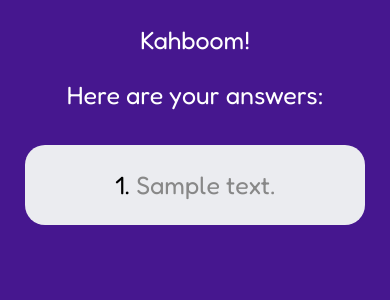
After one commit to Mondmarmelade/Kahboom, a Flask app: template templates/mobile/answers.html in a window 390 px wide. The commit adds this page. Shown: the top 300 px of the page. Run offline with Flask 2, Linux system fonts and the light colour scheme; the template is opened without the code that fills it: most values are stand-ins (such as "Sample title", 1, 10 or a date in 2020).

Commit message:
Added mobile design for the Answers page

```diff
--- a/app.py
+++ b/app.py
@@ -16,7 +16,8 @@ def index():
     return render_template("index.html")
 
 @app.route('/quizID/<ID>')
-def quizIDURL(ID):
+@mobile_template('{mobile/}answers.html')
+def quizIDURL(template, ID):
     try:
         response = ur.urlopen("https://play.kahoot.it/rest/kahoots/" + ID)
         q = json.loads(response.read())["questions"]
@@ -42,7 +43,7 @@ def quizIDURL(ID):
                         }
                         answers.append(newAnswer)
 
-        return render_template("answers.html", answers=answers)
+        return render_template(template, answers=answers)
         #Returns awnsers.html
 
     except urllib.error.HTTPError as exception:
@@ -69,7 +70,6 @@ def quizName(template ,Name):
             selects.append(newSelect)
 
 
-        # return render_template("select.html", selects=selects)
         return render_template(template, selects=selects)
         #Returns select.html
 
--- a/static/styles/answers.css
+++ b/static/styles/answers.css
@@ -19,7 +19,6 @@ body {
 
 .answer {
   display: flex;
-  /* justify-content: space-evenly; */
   justify-content: space-between;
   align-items: center;
   width: 80%;
--- /dev/null
+++ b/static/styles/mobile/answers.css
@@ -0,0 +1,3 @@
+.answer {
+  justify-content: center !important;
+}
--- /dev/null
+++ b/templates/mobile/answers.html
@@ -0,0 +1,38 @@
+<!DOCTYPE html>
+<html lang="en">
+<head>
+    <meta charset="UTF-8">
+    <meta http-equiv="X-UA-Compatible" content="IE=edge">
+    <meta name="viewport" content="width=device-width, initial-scale=1.0">
+    <link rel="icon" type="image/x-icon" href="../static/others/favicon.ico">
+    <link rel="stylesheet" href="../static/styles/answers.css">
+    <link rel="stylesheet" href="../static/styles/mobile/answers.css">
+
+    <meta property="og:type" content="site">
+    <meta property="og:title" content="Kahboom!">
+    <meta property="og:description" content="Enjoy the free and simple-to-use Kahoot cheat called Kahboom! Just click on the link and begin now to cheat in Kahoot!">
+    <meta property="og:url" content="https://kahboom.tk">
+    <meta property="og:image" content="../static/others/logo.png">
+
+    <title>Kahboom!</title>
+</head>
+<body>
+
+    <div class="titleContainer">
+        <p>Kahboom!</p>
+        <p>Here are your answers:</p>
+    </div>
+
+    <div class="answersContainer">
+        {% block content %}
+            {% for answer in answers %}
+            <div class="answer">
+                <p>{{answer.number}}. <span style="color: {{answer.color}}">{{answer.answer}}</span></p>
+            </div>
+            {% endfor %}
+        {% endblock %}
+    </div>
+
+
+</body>
+</html>
```
